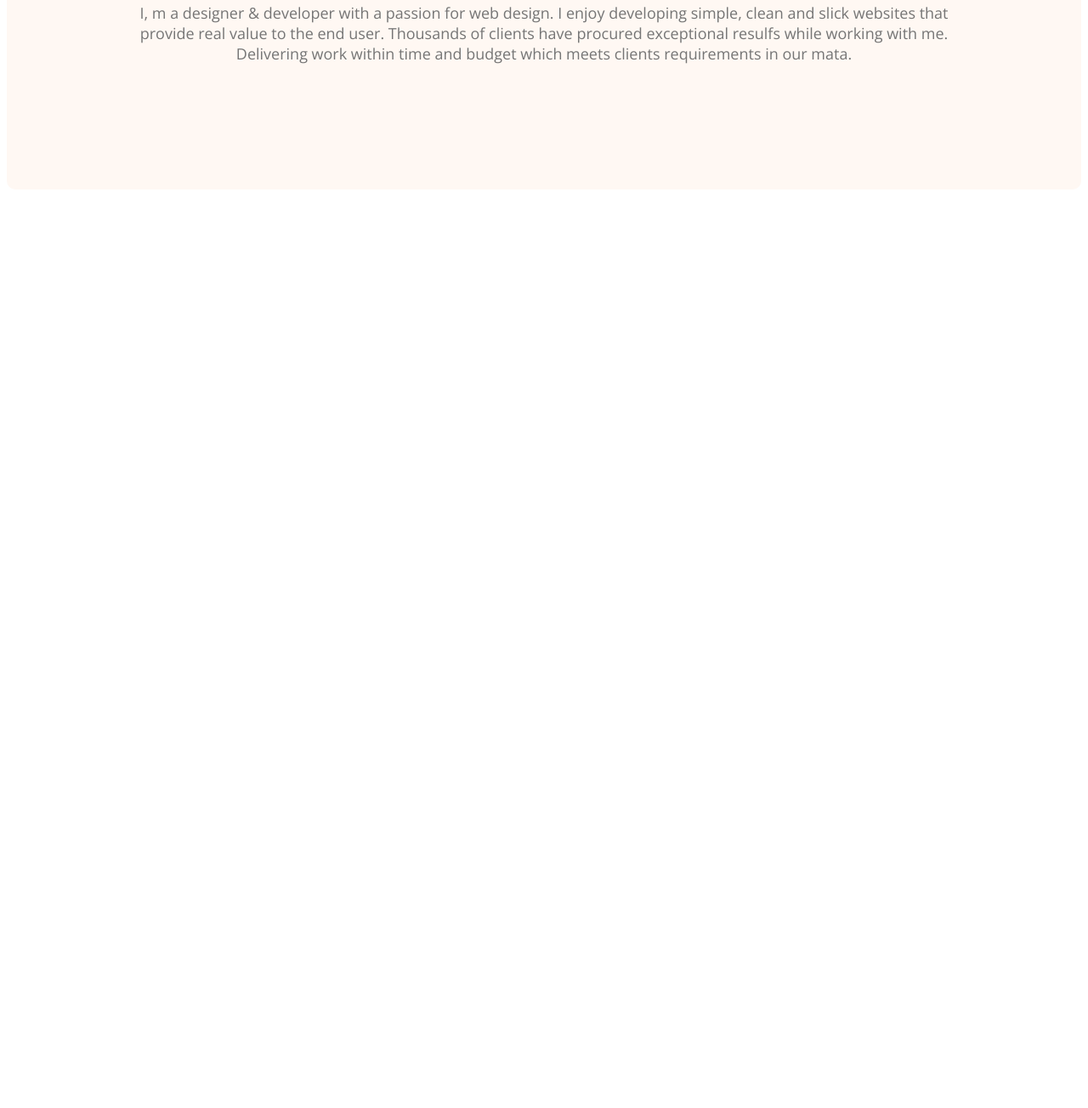
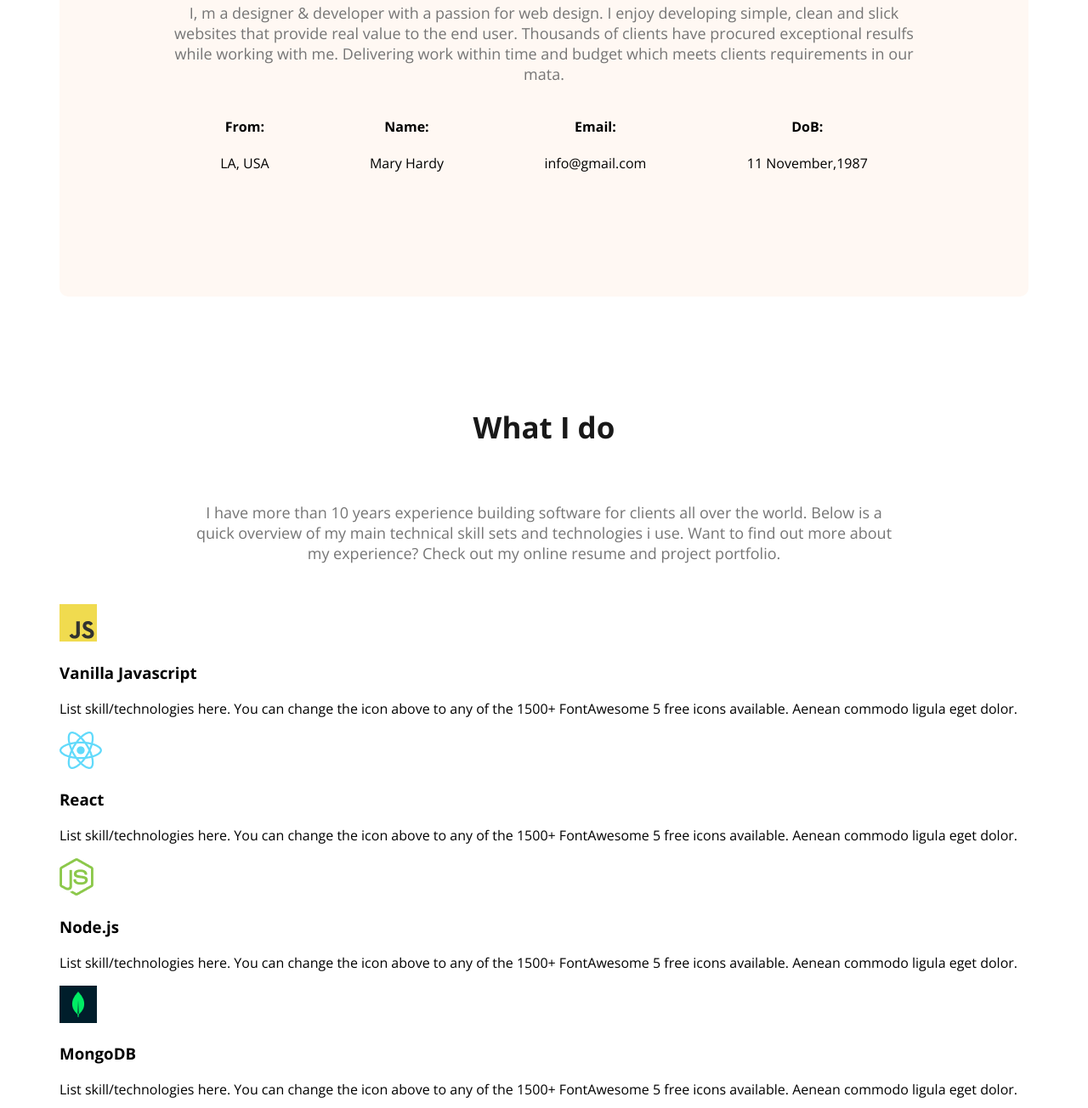
Before and after one commit to mark1Mahin/web-dev-portfolio, a plain HTML site: page index.html in a window 1280 px wide. Shown: the part 1076-2380 px from the top of the page at 85% size. Before the commit the page ends 1429 px from the top, so only its background shows below. Drawn offline with nearby package versions, Linux system fonts and the light colour scheme.

Commit message:
added skills

```diff
--- a/index.html
+++ b/index.html
@@ -34,6 +34,50 @@
         <section class="about">
             <h3 class="section-title">About Me</h3>
             <p class="section-description">I, m a designer & developer with a passion for web design. I enjoy developing simple, clean and slick websites that provide real value to the end user. Thousands of clients have procured exceptional resulfs while working with me. Delivering work within time and budget which meets clients requirements in our mata.</p>
+            <div class="about-info-container">
+                <div class="about-info">
+                    <h4 class="info-title">From:</h4>
+                    <p class="info-description">LA, USA</p>
+                </div>
+                <div class="about-info">
+                    <h4 class="info-title">Name:</h4>
+                    <p class="info-description">Mary Hardy</p>
+                </div>
+                <div class="about-info">
+                    <h4 class="info-title">Email:</h4>
+                    <p class="info-description">info@gmail.com</p>
+                </div>
+                <div class="about-info">
+                    <h4 class="info-title">DoB:</h4>
+                    <p class="info-description">11 November,1987</p>
+                </div>
+            </div>
+        </section>
+        <section>
+            <h3 class="section-title">What I do</h3>
+            <p id="do" class="section-description">I have more than 10 years experience building software for clients all over the world. Below is a quick overview of my main technical skill sets and technologies i use. Want to find out more about my experience? Check out my online resume and project portfolio.</p>
+        <div class="skills-container">
+            <div class="skill">
+                <img src="images/icons/js.png" alt="">
+                <h3 class="skill-title">Vanilla Javascript</h3>
+                <p class="skill-description">List skill/technologies here. You can change the icon above to any of the 1500+ FontAwesome 5 free icons available. Aenean commodo ligula eget dolor.</p>
+            </div>
+            <div class="skill">
+                <img src="images/icons/react.png" alt="">
+                <h3 class="skill-title">React</h3>
+                <p class="skill-description">List skill/technologies here. You can change the icon above to any of the 1500+ FontAwesome 5 free icons available. Aenean commodo ligula eget dolor.</p>
+            </div>
+            <div class="skill">
+                <img src="images/icons/nodejs.png" alt="">
+                <h3 class="skill-title">Node.js</h3>
+                <p class="skill-description">List skill/technologies here. You can change the icon above to any of the 1500+ FontAwesome 5 free icons available. Aenean commodo ligula eget dolor.</p>
+            </div>
+            <div class="skill">
+                <img src="images/icons/mongo.png" alt="">
+                <h3 class="skill-title">MongoDB</h3>
+                <p class="skill-description">List skill/technologies here. You can change the icon above to any of the 1500+ FontAwesome 5 free icons available. Aenean commodo ligula eget dolor.</p>
+            </div>
+        </div>
         </section>
     </main>
     <footer>
--- a/styles/portfolio.css
+++ b/styles/portfolio.css
@@ -69,6 +69,10 @@ nav a{
     max-width: 500px;
 }
 /* main section styles */
+main{
+    max-width: 1140px;
+    margin: 0 auto;
+}
 .section-title{
     color: #181818;
     text-align: center;
@@ -87,3 +91,13 @@ nav a{
     background: #fff8f3;
     margin: 130px 0;
 }
+.about-info-container{
+    display: flex;
+    justify-content: space-around;
+}
+.about-info{
+    text-align: center;
+}
+#do{
+    padding: 30px 150px;
+}
```
